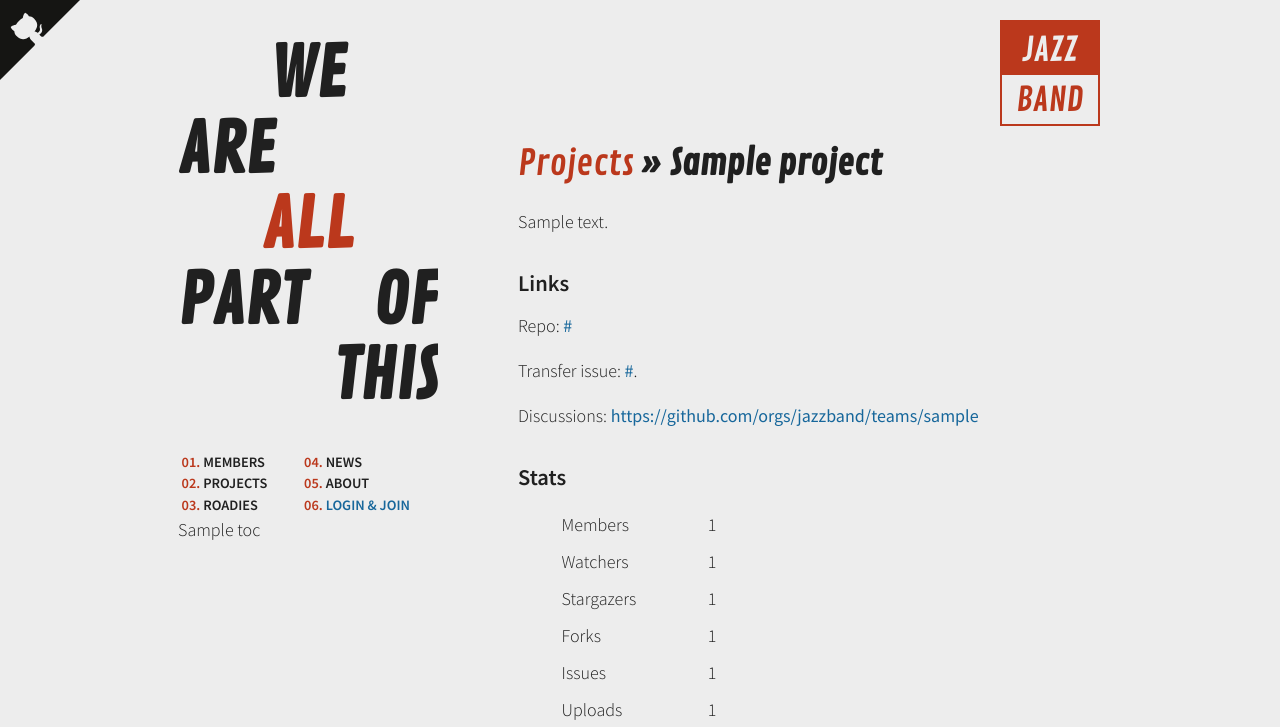
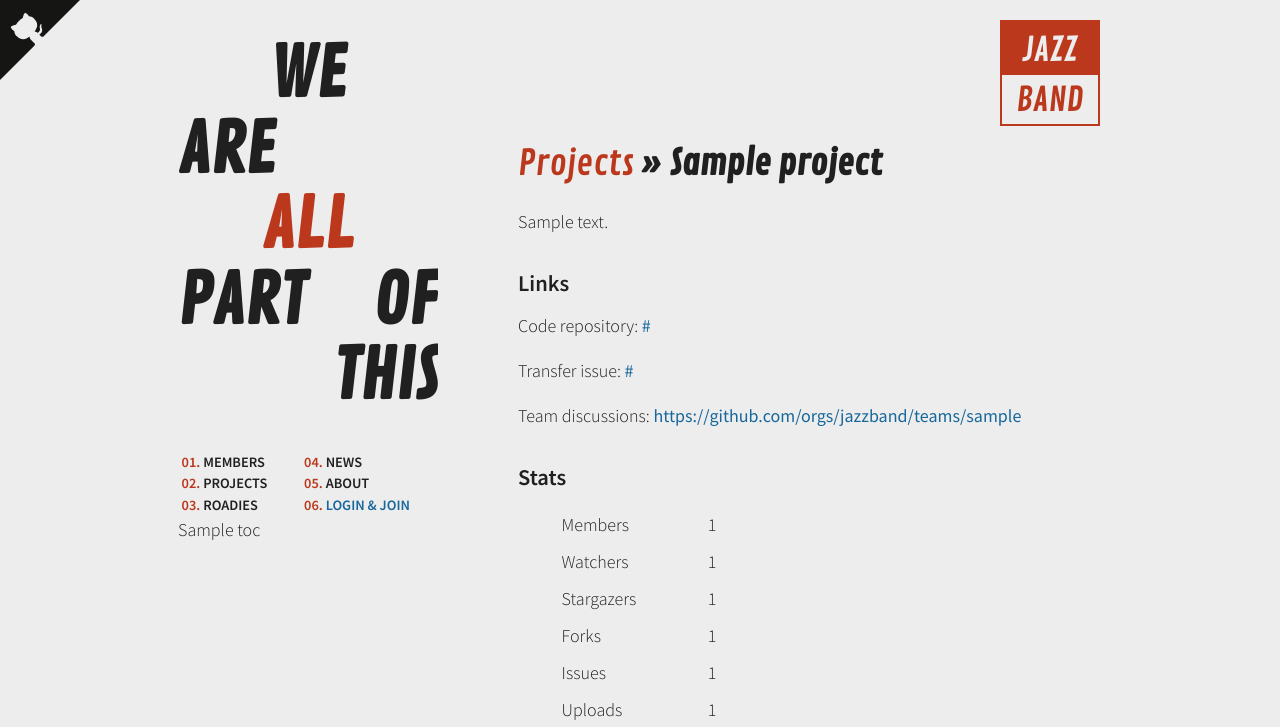
Before and after one commit to mykoladev3/Python-WebSite, a Flask app: template jazzband/templates/projects/detail.html in a window 1280 px wide. Shown: the top 727 px of the page. Run offline with Flask 2, Linux system fonts and the light colour scheme; the template is opened without the code that fills it: most values are stand-ins (such as "Sample title", 1, 10 or a date in 2020); style sheets or scripts are compiled from the project's sources; parts of the project's set-up code (start-up, migrations or seed data) failed here and were passed over; some libraries are stand-ins or nearby versions; some web fonts are replaced.

Commit message:
Tweaking project links

```diff
--- a/jazzband/templates/projects/detail.html
+++ b/jazzband/templates/projects/detail.html
@@ -16,17 +16,17 @@
   <h3>Links</h3>
     {% if project.html_url %}
     <p>
-      Repo: <a href="{{ project.html_url }}">{{ project.html_url }}</a>
+      Code repository: <a href="{{ project.html_url }}">{{ project.html_url }}</a>
     </p>
     {% endif %}
     {% if project.transfer_issue_url %}
     <p>
-      Transfer issue: <a href="{{ project.transfer_issue_url }}">{{ transfer_issue_url }}</a>.
+      Transfer issue: <a href="{{ project.transfer_issue_url }}">{{ project.transfer_issue_url }}</a>
     </p>
     {% endif %}
     {% if project.team_slug %}
     <p>
-      Discussions: <a href="https://github.com/orgs/jazzband/teams/{{ project.team_slug }}">https://github.com/orgs/jazzband/teams/{{ project.team_slug }}</a>
+      Team discussions: <a href="https://github.com/orgs/jazzband/teams/{{ project.team_slug }}">https://github.com/orgs/jazzband/teams/{{ project.team_slug }}</a>
     </p>
     {% endif %}
   {% endif %}
```
